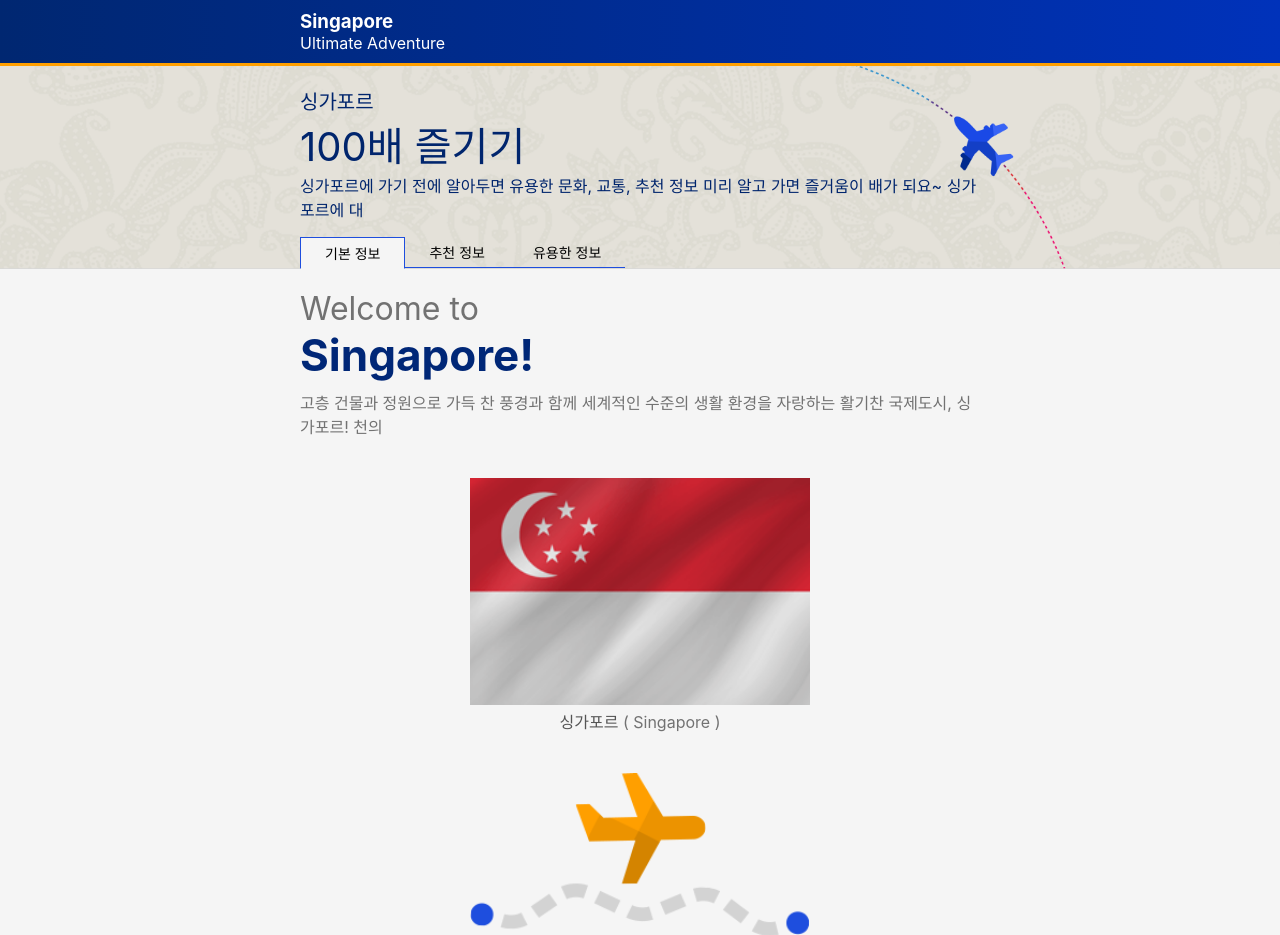
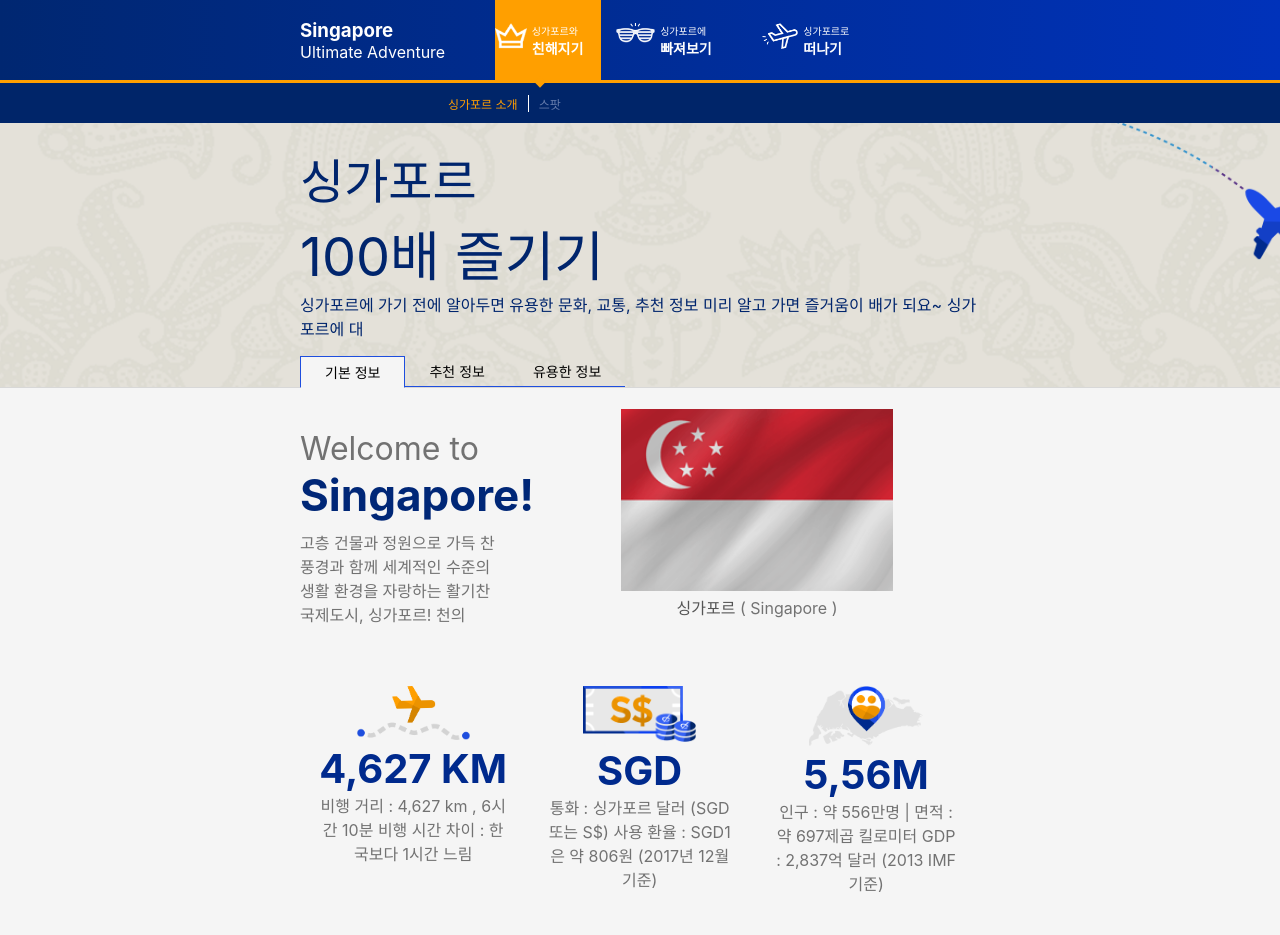
Before and after one commit to AnhLinhVTCA/AdventureSingapore_Assignment, a plain HTML site: page index.html in a window 1280 px wide. Shown: the top 935 px of the page. Drawn offline with Linux system fonts and the light colour scheme.

Commit message:
loading 70%

```diff
--- a/index.html
+++ b/index.html
@@ -17,6 +17,36 @@
                     <h3>Singapore</h3>
                     <p>Ultimate Adventure</p>
                 </div>
+                <div class="nav">
+                    <a href="#">
+                        <div class="home hm">
+                            <img src="Image/Layer_73.png" alt="Home">
+                            <div class="hehe">
+                                <p class="home1">싱가포르와</p>
+                                <p class="home2">친해지기</p>
+                            </div>
+                        </div>
+                    </a>
+                    <a href="#">
+                        <div class="home">
+                            <img src="Image/abc.png" alt="home2">
+                            <div class="hehe">
+                                <p class="home1">싱가포르에</p>
+                                <p class="home2">빠져보기</p>
+                            </div>
+                        </div>
+                    </a>
+                    <a href="#">
+                        <div class="home">
+                            <img src="Image/plane.png" alt="plane">
+                            <div class="hehe">
+                                <p class="home1">싱가포르로</p>
+                                <p class="home2">떠나기 </p>
+                            </div>
+                        </div>
+                    </a>
+                    <span id="rectange"></span>
+                </div>
                 <div class="he-menu">
                     <svg xmlns="http://www.w3.org/2000/svg" height="48" width="48">
                         <g>
@@ -29,6 +59,10 @@
                 </div>
             </div>
         </div>
+    </div>
+    <div class="navigation">
+        <p id="kk">싱가포르 소개</p>
+        <p>스팟</p>
     </div>
     <div class="main-content">
         <div class="title">
@@ -50,7 +84,6 @@
                     <p id="sing">Singapore!</p>
                     <p id="cont">고층 건물과 정원으로 가득 찬 풍경과 함께 세계적인 수준의 생활 환경을 자랑하는 활기찬 국제도시, 싱가포르! 천의</p>
                 </div>
-                <div class="flag-sing">
                 <div class="photo">
                     <img src="Image/flag-wave-250.png" alt="flag-Singapore" id="flag-sing">
                     <div class="intro-flag">
@@ -58,7 +91,7 @@
                         </p>
                     </div>
                 </div>
-                </div>
+                <div class="haha">
                     <div class="distance">
                         <div class="photo">
                             <img src="Image/air_plane.png" alt="air_plane" id="ap">
@@ -99,7 +132,6 @@
                         </div>
                     </div>
                 </div>
-            <div class="container">
                 <table id="hihi">
                     <tr>
                         <td>수도</td>
--- a/style.css
+++ b/style.css
@@ -9,7 +9,8 @@
     }
     .hd{
         display: flex;
-        padding: 10px 0px;
+        align-items: center;
+        height: 80px;
     }
     .he-content{
         color: white;
@@ -135,6 +136,8 @@
     }
     .footer{
         background: #002569;
+        height: 100px;
+        /* align-items: center; */
     }
     .logo{
         align-items: center;
@@ -165,7 +168,9 @@
     .ft-content > p{
         color: #73809e;
     }
-
+    .nav, .navigation{
+        display: none;
+    }
     @media only screen and (min-width: 1050px)
     {
         .container{
@@ -176,9 +181,118 @@
             background-image: url("./Image/BG_Large.png");
             background-repeat: no-repeat;
             background-size: cover;
+            width: 100%;
             color: #00256d;
         }
         .he-menu{
             display: none;
         }
+        #t1{
+            font-size: 48px;
+        }
+        #t2{
+            font-size: 54px;
+        }
+        .dt{
+            margin-left:100px;
+        }
+        #cont{
+            max-width: 200px;
+            overflow: hidden;
+        }
+        #sing{
+            font-size: 60px;
+        }
+        .tabs{
+            padding-top: 1px;
+        }
+        .t-title{
+            float: left;
+        }
+        #flag-sing{
+            width: 40%;
+            height: auto;
+        }
+        .haha{
+            width: 100%;
+            display: flex;
+        }
+        .distance, .money, .position{
+            width: 33.3%;
+        }
+        .detail{
+            max-width: 100%;
+            overflow: hidden;
+            padding: 0 20px;
+        }
+        .footer{
+            float: left;
+        }
+        .ft-content{
+            width: 40%;
+            font-size: 12px !important;
+        }
+        .logo{
+            width: 50%;
+            float: right;
+        }
+        .nav{
+            display: block;
+            margin-left: 50px;
+        }
+        .hm{
+            background: #ff9f00;
+            float: right;
+        }
+        .home{
+            display: flex;
+            color: white;
+            float: left;
+            margin-right: 15px;
+            padding: 24px 0px;
+        }
+        .home > img {
+            width: 30%;
+            height: 30%;
+        }
+        .hehe{
+            margin-left: 5px;
+        }
+        .home1{
+            font-size: 10px;
+        }
+        .home2{
+            font-size: 14px;
+            font-weight: bold;
+        }
+        #rectange{
+            content: "";
+            position: absolute;
+            top: 4.9rem;
+            left: 33.5rem;
+            width: 0.5rem;
+            height: 0.5rem;
+            background: #ff9f00;
+            transform: rotate(45deg);
+            z-index: 1;
+        }
+        .navigation{
+            display: block;
+            background: #002569;
+            height: 40px;
+            color: #667dac;
+            display: flex;
+            align-items: center;
+        }
+        .navigation p {
+            position: relative;
+            left: 35%;
+            font-size: 12px;
+        }
+        #kk{
+            color: #ff9f00;
+            border-right: 1px solid white;
+            padding-right: 10px;
+            margin-right: 10px;
+        }
     }
```
Also changed, not shown: Image/Layer_73.png (added), Image/abc.png (added), Image/plane.png (added). Lines whose indentation alone changed are shown as unchanged.
